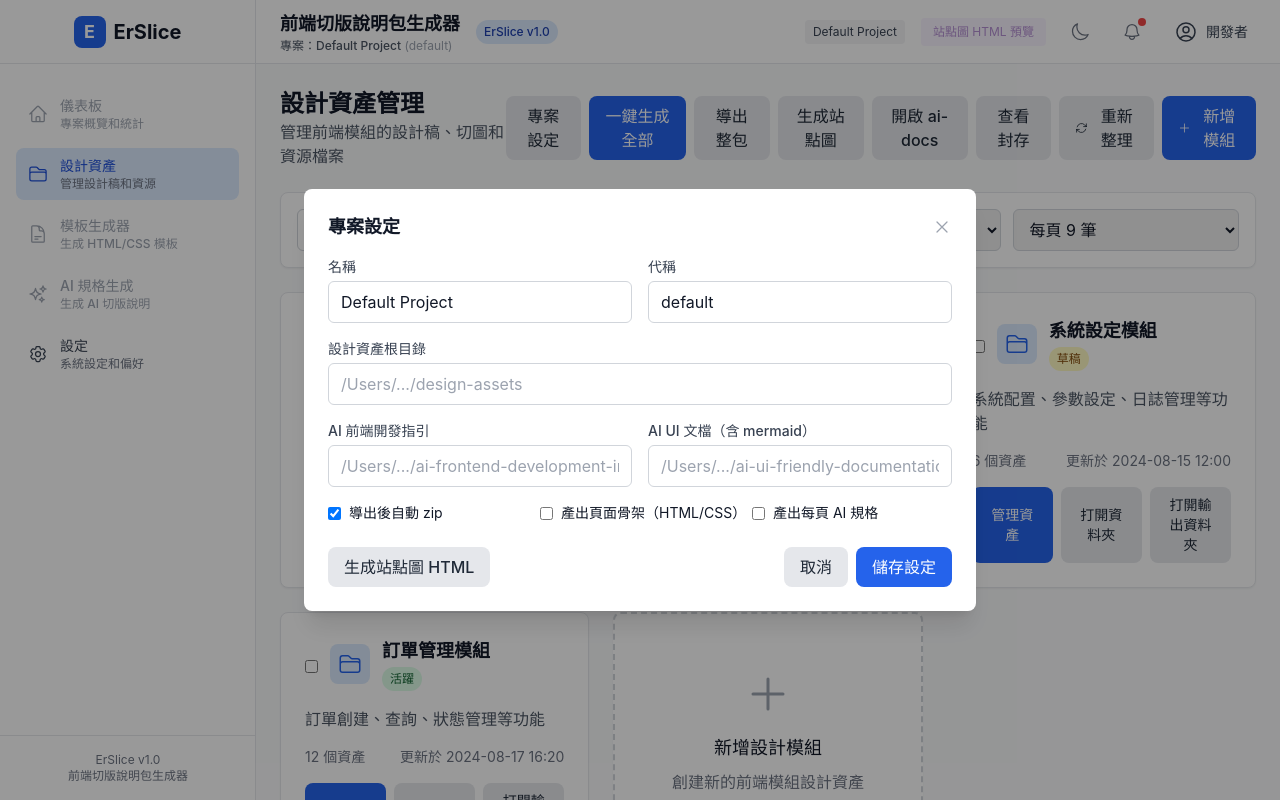
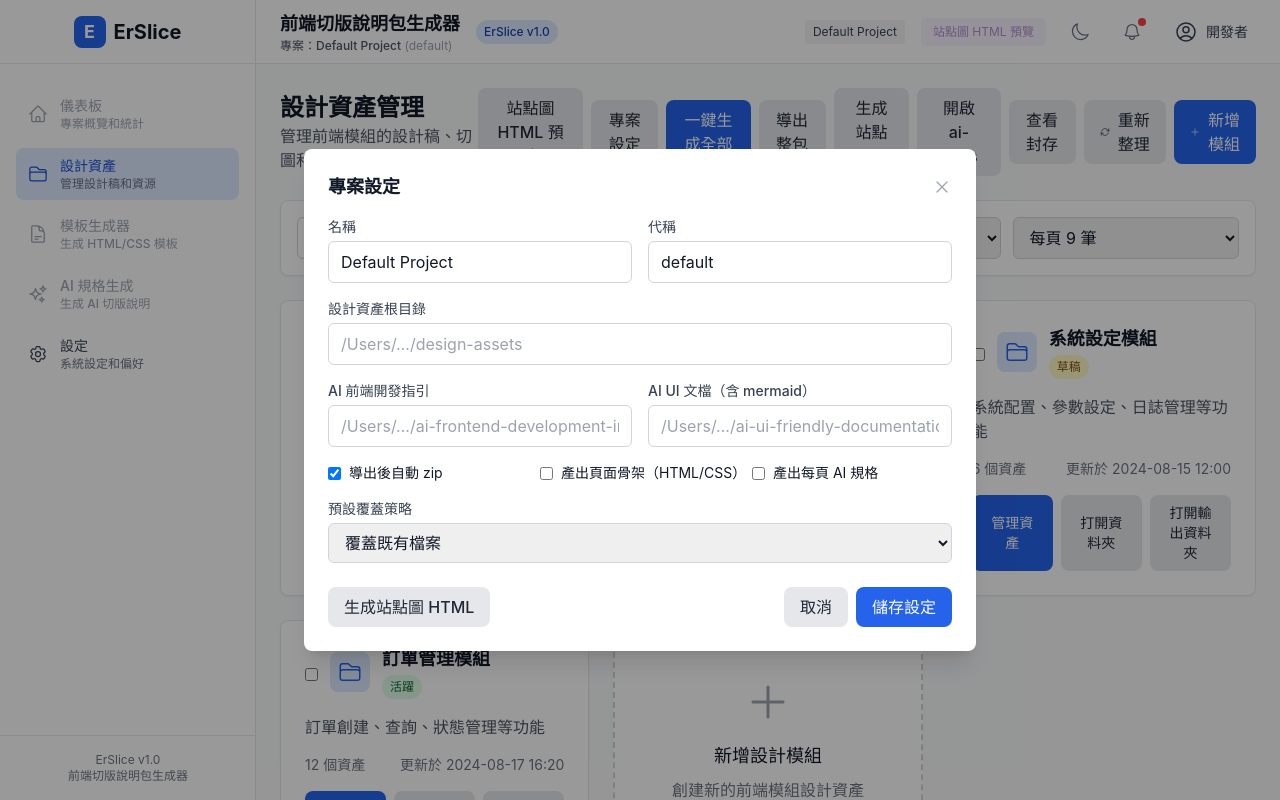
Before and after one commit to mingxianliu/ErSlice, a React (Vite) app: page /design-assets in a window 1280 px wide. Both pictures are taken after a click on the button "專案設定". Built offline with nearby package versions, Linux system fonts and the light colour scheme.

Commit message:
feat: export defaults include overwrite strategy; DesignAssets adds sitemap HTML preview; batch add pages/subpages; init module generate options from settings; ProjectConfig adds overwrite_strategy_default

```diff
--- a/src/pages/DesignAssets.tsx
+++ b/src/pages/DesignAssets.tsx
@@ -20,10 +20,10 @@ const DesignAssets: React.FC = () => {
   const [openBulkGen, setOpenBulkGen] = useState(false)
   const [bulkOpts, setBulkOpts] = useState({ html: true, css: true, responsive: true })
   const [bulkScope, setBulkScope] = useState<'all' | 'selected'>('all')
-  const [overwrite, setOverwrite] = useState<OverwriteStrategy>('overwrite')
   const [bulkRunning, setBulkRunning] = useState(false)
   const [openUnified, setOpenUnified] = useState(false)
   const projectStore = useProjectStore()
+  const [overwrite, setOverwrite] = useState<OverwriteStrategy>(projectStore.project?.overwriteStrategyDefault ?? 'overwrite')
   const [unifiedZip, setUnifiedZip] = useState(projectStore.project?.zipDefault ?? true)
   const [unifiedIncludeSkeleton, setUnifiedIncludeSkeleton] = useState(projectStore.project?.includeBoneDefault ?? false)
   const [unifiedIncludeSpecs, setUnifiedIncludeSpecs] = useState(projectStore.project?.includeSpecsDefault ?? false)
@@ -38,6 +38,7 @@ const DesignAssets: React.FC = () => {
       setUnifiedZip(p.zipDefault)
       setUnifiedIncludeSkeleton(p.includeBoneDefault)
       setUnifiedIncludeSpecs(p.includeSpecsDefault)
+      setOverwrite(p.overwriteStrategyDefault ?? 'overwrite')
       setUnifiedPaths({
         assets: p.designAssetsRoot || unifiedPaths.assets,
         doc1: p.aiDocFrontendInstructions || unifiedPaths.doc1,
@@ -172,6 +173,23 @@ const DesignAssets: React.FC = () => {
           <p className="text-gray-600 dark:text-gray-400">管理前端模組的設計稿、切圖和資源檔案</p>
         </div>
         <div className="flex items-center gap-2">
+          <button
+            onClick={async () => {
+              if (!store.tauriAvailable) { showError('Tauri 不可用', '請在 Tauri 環境中執行'); return }
+              try {
+                const path = await (await import('@/utils/tauriCommands')).generateProjectMermaidHtml()
+                const { open } = await import('@tauri-apps/plugin-shell')
+                await open(path)
+              } catch (e) {
+                const m = e instanceof Error ? e.message : String(e)
+                showError('站點圖預覽失敗', m)
+              }
+            }}
+            className="btn-secondary"
+            title="生成專案站點圖並開啟 HTML 預覽"
+          >
+            站點圖 HTML 預覽
+          </button>
           <button onClick={() => setOpenProject(true)} className="btn-secondary" title="專案設定">專案設定</button>
           {!store.viewArchived && (
             <button
@@ -323,6 +341,18 @@ const DesignAssets: React.FC = () => {
                 <label className="block text-sm font-medium text-gray-700 dark:text-gray-300 mb-1">外部設計資產根目錄</label>
                 <input value={unifiedPaths.assets} onChange={(e) => setUnifiedPaths({ ...unifiedPaths, assets: e.target.value })} placeholder="/Users/.../frontend-development-guide/design-assets" className="w-full px-3 py-2 border border-gray-300 dark:border-gray-600 rounded-md dark:bg-gray-700 dark:text-white" />
               </div>
+              <div>
+                <label className="block text-sm font-medium text-gray-700 dark:text-gray-300 mb-1">覆蓋策略（預設依專案設定）</label>
+                <select
+                  value={overwrite}
+                  onChange={(e) => setOverwrite(e.target.value as OverwriteStrategy)}
+                  className="w-full px-3 py-2 border border-gray-300 dark:border-gray-600 rounded-md dark:bg-gray-700 dark:text-white"
+                >
+                  <option value="overwrite">覆蓋既有檔案</option>
+                  <option value="skip">跳過已存在檔案</option>
+                  <option value="rename">自動重新命名</option>
+                </select>
+              </div>
               <div className="grid grid-cols-1 md:grid-cols-2 gap-3">
                 <div>
                   <label className="block text-sm font-medium text-gray-700 dark:text-gray-300 mb-1">AI 前端開發指引</label>
@@ -362,7 +392,7 @@ const DesignAssets: React.FC = () => {
                       includeCss: unifiedIncludeSkeleton,
                       includeResponsive: unifiedIncludeSkeleton,
                       includePageSpecs: unifiedIncludeSpecs,
-                      overwriteStrategy: 'overwrite',
+                      overwriteStrategy: overwrite,
                       makeZip: unifiedZip,
                     })
                     showSuccess('導出完成', `模組骨架：${rs.modulesCount}，輸出：${rs.outputDir}${rs.zipPath ? `；ZIP：${rs.zipPath}` : ''}`)
@@ -806,6 +836,7 @@ const ProjectSettingsModal: React.FC<{ onClose: () => void }> = ({ onClose }) =>
   const [includeBone, setIncludeBone] = useState(project?.includeBoneDefault ?? false)
   const [includeSpecs, setIncludeSpecs] = useState(project?.includeSpecsDefault ?? false)
   const [saving, setSaving] = useState(false)
+  const [overwriteDefault, setOverwriteDefault] = useState<'overwrite'|'skip'|'rename'>(project?.overwriteStrategyDefault ?? 'overwrite')
 
   const save = async () => {
     setSaving(true)
@@ -818,6 +849,7 @@ const ProjectSettingsModal: React.FC<{ onClose: () => void }> = ({ onClose }) =>
         zip_default: zipDefault,
         include_bone_default: includeBone,
         include_specs_default: includeSpecs,
+        overwrite_strategy_default: overwriteDefault,
       }
       if (tauri) {
         await updateDefaultProject(cfg)
@@ -831,9 +863,10 @@ const ProjectSettingsModal: React.FC<{ onClose: () => void }> = ({ onClose }) =>
           zipDefault: latest.zip_default,
           includeBoneDefault: latest.include_bone_default,
           includeSpecsDefault: latest.include_specs_default,
+          overwriteStrategyDefault: latest.overwrite_strategy_default || 'overwrite',
         })
       } else {
-        setLocal({ name, slug, designAssetsRoot: assetsRoot || undefined, aiDocFrontendInstructions: doc1 || undefined, aiDocUiFriendly: doc2 || undefined, zipDefault, includeBoneDefault: includeBone, includeSpecsDefault: includeSpecs })
+        setLocal({ name, slug, designAssetsRoot: assetsRoot || undefined, aiDocFrontendInstructions: doc1 || undefined, aiDocUiFriendly: doc2 || undefined, zipDefault, includeBoneDefault: includeBone, includeSpecsDefault: includeSpecs, overwriteStrategyDefault: overwriteDefault })
       }
       onClose()
     } finally {
@@ -877,6 +910,14 @@ const ProjectSettingsModal: React.FC<{ onClose: () => void }> = ({ onClose }) =>
             <label className="inline-flex items-center gap-2 text-sm"><input type="checkbox" checked={includeBone} onChange={(e) => setIncludeBone(e.target.checked)} /> 產出頁面骨架（HTML/CSS）</label>
             <label className="inline-flex items-center gap-2 text-sm"><input type="checkbox" checked={includeSpecs} onChange={(e) => setIncludeSpecs(e.target.checked)} /> 產出每頁 AI 規格</label>
           </div>
+          <div className="md:col-span-2">
+            <label className="block text-sm font-medium text-gray-700 dark:text-gray-300 mb-1">預設覆蓋策略</label>
+            <select value={overwriteDefault} onChange={(e) => setOverwriteDefault(e.target.value as any)} className="w-full px-3 py-2 border border-gray-300 dark:border-gray-600 rounded-md dark:bg-gray-700 dark:text-white">
+              <option value="overwrite">覆蓋既有檔案</option>
+              <option value="skip">跳過已存在檔案</option>
+              <option value="rename">自動重新命名</option>
+            </select>
+          </div>
         </div>
         <div className="mt-6 flex items-center justify-between gap-2">
           <div className="flex items-center gap-2">
--- a/src/stores/project.ts
+++ b/src/stores/project.ts
@@ -10,6 +10,7 @@ export interface ProjectConfig {
   zipDefault: boolean
   includeBoneDefault: boolean
   includeSpecsDefault: boolean
+  overwriteStrategyDefault?: 'overwrite' | 'skip' | 'rename'
 }
 
 interface ProjectState {
@@ -41,6 +42,7 @@ export const useProjectStore = create<ProjectState>((set) => ({
           zipDefault: cfg.zip_default,
           includeBoneDefault: cfg.include_bone_default,
           includeSpecsDefault: cfg.include_specs_default,
+          overwriteStrategyDefault: cfg.overwrite_strategy_default || 'overwrite',
         } })
       } else {
         // fallback to localStorage
@@ -49,7 +51,7 @@ export const useProjectStore = create<ProjectState>((set) => ({
           set({ project: JSON.parse(raw) })
         } else {
           const def: ProjectConfig = {
-            name: 'Default Project', slug: 'default', zipDefault: true, includeBoneDefault: false, includeSpecsDefault: false,
+            name: 'Default Project', slug: 'default', zipDefault: true, includeBoneDefault: false, includeSpecsDefault: false, overwriteStrategyDefault: 'overwrite',
           }
           set({ project: def })
           localStorage.setItem('erslice.project.default', JSON.stringify(def))
--- a/src/utils/tauriCommands.ts
+++ b/src/utils/tauriCommands.ts
@@ -342,6 +342,7 @@ export interface TauriProjectConfig {
   zip_default: boolean
   include_bone_default: boolean
   include_specs_default: boolean
+  overwrite_strategy_default?: 'overwrite' | 'skip' | 'rename' | null
 }
 
 export async function getDefaultProject(): Promise<TauriProjectConfig> {
```
Also changed, not shown: src/pages/DesignModuleDetail.tsx (+13 -4 lines), 18 other files (tests, documents, lock files or other folders).
